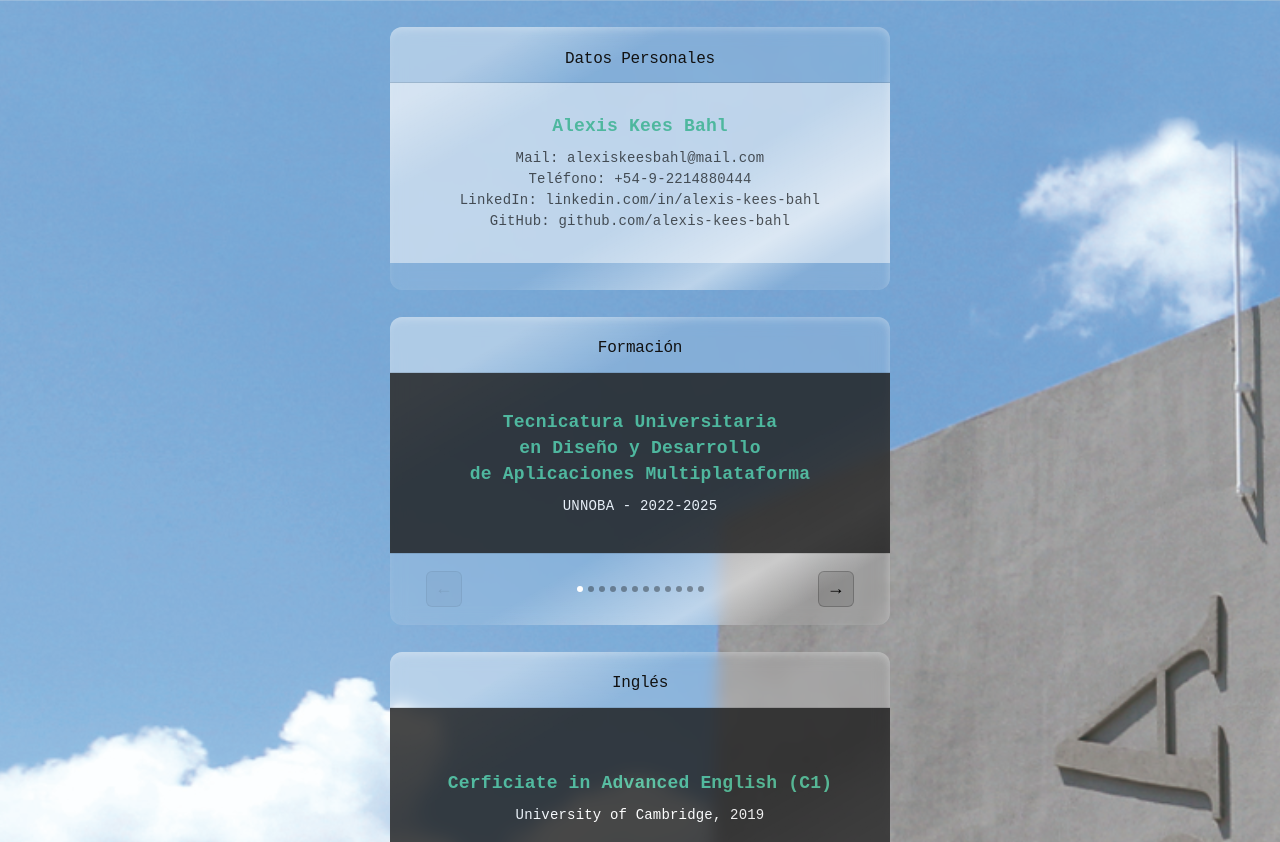
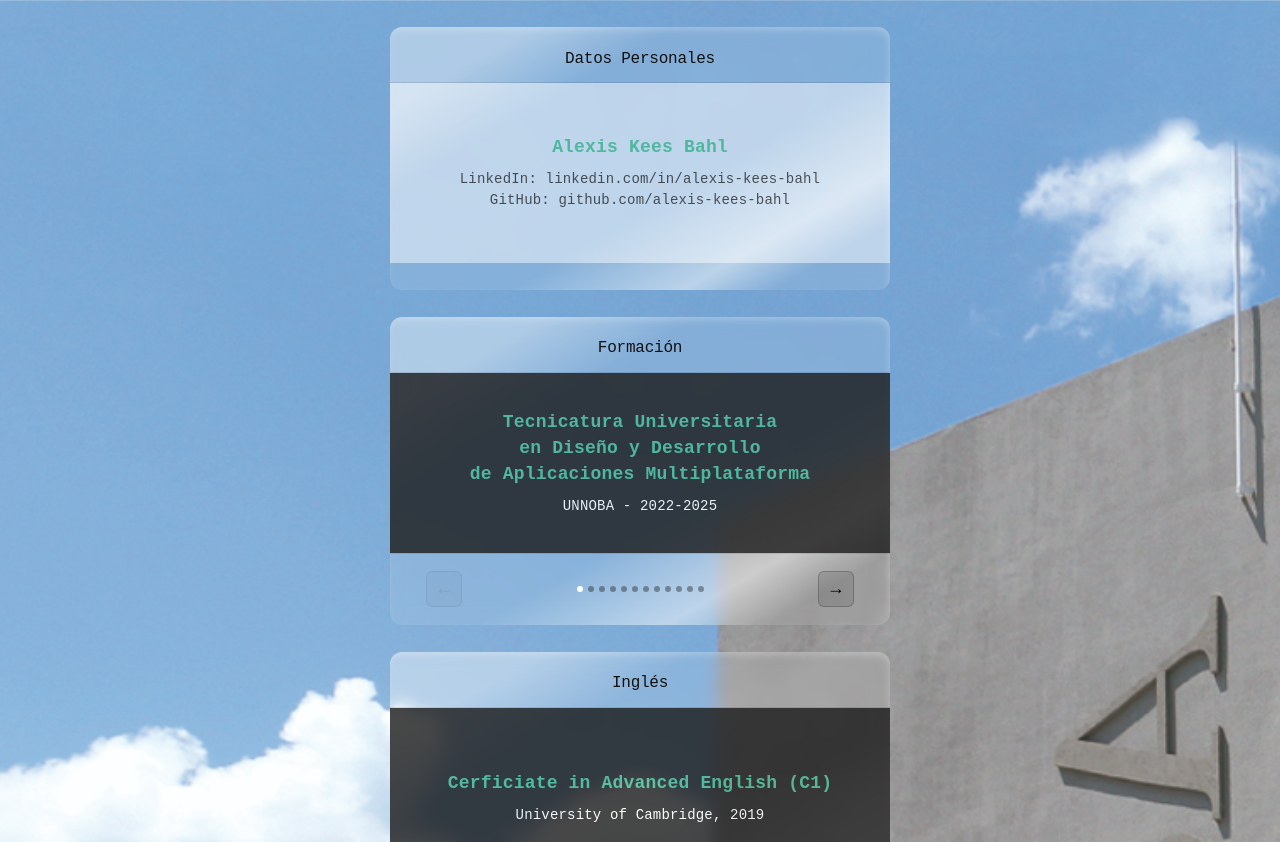
Before and after one commit to alexis-kees-bahl/alexis-kees-bahl.github.io, a React (Vite) app: page / in a window 1280 px wide. Shown: the top 842 px of the page. Built offline with nearby package versions, Linux system fonts and the light colour scheme.

Commit message:
removed personal data

```diff
--- a/src/App.jsx
+++ b/src/App.jsx
@@ -2,9 +2,7 @@
 import "./App.css";
 import Card from "./components/Card";
 
-const textoMultilinea = `Mail: alexiskeesbahl@mail.com
-Teléfono: +54-9-2214880444
-LinkedIn: linkedin.com/in/alexis-kees-bahl
+const textoMultilinea = `LinkedIn: linkedin.com/in/alexis-kees-bahl
 GitHub: github.com/alexis-kees-bahl`;
 
 const datosPersonales = [
```
